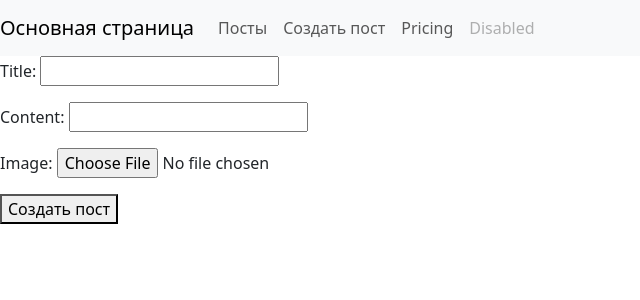
After one commit to CHoLPoN03/blog, a Django app: page /posts/create/ in a window 1280 px wide. The commit adds this page. Shown: the top 300 px of the page, without its empty margins (0-640 px from the left). Run offline with Django 5.2, Linux system fonts and the light colour scheme; parts of the project's set-up code (start-up, migrations or seed data) failed here and were passed over.

Commit message:
some commit

```diff
--- a/blog/urls.py
+++ b/blog/urls.py
@@ -16,10 +16,7 @@ Including another URLconf
 """
 from django.contrib import admin
 from django.urls import path
-from posts.views import post_view
-from posts.views import text_view
-from posts.views import main_page
-from posts.views import post_detail_view
+from posts.views import post_view, text_view, main_page, post_create_view, post_detail_view
 from django.conf.urls.static import static
 from django.conf import settings
 
@@ -29,7 +26,8 @@ urlpatterns = [
     path('posts/', post_view),
     path('text/', text_view),
     path('', main_page),
-    path('posts/<int:post_id>/', post_detail_view)
+    path('posts/<int:post_id>/', post_detail_view),
+    path('posts/create/', post_create_view)
 ]
 
 urlpatterns += static(settings.MEDIA_URL, document_root=settings.MEDIA_ROOT)
--- /dev/null
+++ b/posts/forms.py
@@ -0,0 +1,21 @@
+from django import forms
+
+class PostForm(forms.Form):
+    title = forms.CharField(max_length=100)
+    content = forms.CharField()
+    image = forms.ImageField()
+
+
+    def clean_title(self):
+        title = self.cleaned_data.get('title')
+        if title == "python":
+            raise forms.ValidationError("Название не может быть ")
+        return title
+
+
+    def clean(self):
+        title = self.cleaned_data.get('title')
+        content = self.cleaned_data.get('content')
+        if title.lower() == content.lower():
+            raise forms.ValidationError("Заголовок и контент не могут совпадать ")
+        return self.cleaned_data
--- a/posts/views.py
+++ b/posts/views.py
@@ -1,22 +1,42 @@
 from django.shortcuts import render
 from django.http import HttpResponse
 from posts.models import Post
+from posts.forms import PostForm
 
 
 # Create your views here.
 def post_view(request):
-    posts = Post.objects.all()
-    return render(request=request, template_name='post_list.html', context={'posts': posts})
+    if request.method == 'GET':
+        posts = Post.objects.all()
+        return render(request=request, template_name='post_list.html', context={'posts': posts})
 
 
 def text_view(request):
-    return HttpResponse("Это вьюшка текста")
+    if request.method == 'GET':
+        return HttpResponse("Это вьюшка текста")
 
 
 def post_detail_view(request, post_id):
-    post = Post.objects.get(id=post_id)
-    return render(request,'post_detail_view.html', {'post':post})
+    if request.method == 'GET':
+        post = Post.objects.get(id=post_id)
+        return render(request,'post_detail_view.html', {'post':post})
 
+def post_create_view(request):
+    if request.method == 'GET':
+        form = PostForm()
+        return render(request,'post_create.html',{'form':form})
+    if request.method == 'POST':
+        form = PostForm(request.POST, request.FILES)
+        if not form.is_valid():
+            return render(request,'post_create.html',{'form':form})
+        title = form.cleaned_data("title")
+        content = form.cleaned_data("content")
+        image = form.cleaned_data("image")
+        post = Post.objects.filter(title=title,content=content)
+        if not post:
+            Post.objects.create(title=title, content=content, image=image)
+            return HttpResponse("Пост создан")
+        return HttpResponse("Такой пост уже существует")
 
 def main_page(request):
     return render(request, "index.html")
--- a/templates/index.html
+++ b/templates/index.html
@@ -4,16 +4,12 @@
     <script src="https://cdn.jsdelivr.net/npm/bootstrap@5.3.2/dist/js/bootstrap.bundle.min.js" integrity="sha384-C6RzsynM9kWDrMNeT87bh95OGNyZPhcTNXj1NW7RuBCsyN/o0jlpcV8Qyq46cDfL" crossorigin="anonymous"></script>
      <nav class="navbar navbar-expand-lg navbar-light bg-light">
   <a class="navbar-brand" href="/">Основная страница</a>
-  <button class="navbar-toggler" type="button" data-toggle="collapse" data-target="#navbarNav" aria-controls="navbarNav" aria-expanded="false" aria-label="Toggle navigation">
-    <span class="navbar-toggler-icon"></span>
-  </button>
-  <div class="collapse navbar-collapse" id="navbarNav">
-    <ul class="navbar-nav">
+         <ul class="navbar-nav">
       <li class="nav-item active">
-        <a class="nav-link" href="#">Home <span class="sr-only">(current)</span></a>
+        <a class="nav-link" href="/posts">Посты</a>
       </li>
       <li class="nav-item">
-        <a class="nav-link" href="#">Features</a>
+        <a class="nav-link" href="/posts/create/">Создать пост</a>
       </li>
       <li class="nav-item">
         <a class="nav-link" href="#">Pricing</a>
@@ -22,7 +18,9 @@
         <a class="nav-link disabled" href="#">Disabled</a>
       </li>
     </ul>
-  </div>
+  <button class="navbar-toggler" type="button" data-toggle="collapse" data-target="#navbarNav" aria-controls="navbarNav" aria-expanded="false" aria-label="Toggle navigation">
+    <span class="navbar-toggler-icon"></span>
+  </button>
 </nav>
 
 </header>
--- /dev/null
+++ b/templates/post_create.html
@@ -0,0 +1,10 @@
+{% extends "index.html" %}
+
+
+{%block content%}
+<form method="post" action="" enctype="multipart/form-data">
+    {%csrf_token%}
+  {{form.as_p}}
+    <p><button type="submit">Создать пост</button></p>
+</form>
+{%endblock%}
--- a/templates/post_detail_view.html
+++ b/templates/post_detail_view.html
@@ -1,4 +1,4 @@
-{% extends 'index.html' %}
+{% extends "index.html" %}
 {% load static %}
 
 <body>
--- a/templates/post_list.html
+++ b/templates/post_list.html
@@ -1,4 +1,4 @@
-{% extends 'index.html' %}
+{% extends "index.html" %}
 {% block content %}
 {% load static%}
 {% for post in posts %}
```
Also changed, not shown: db.sqlite3, media/posts_images/угу.jpg (added), posts/migrations/0007_post_image.py (added), угу.jpg (added).
